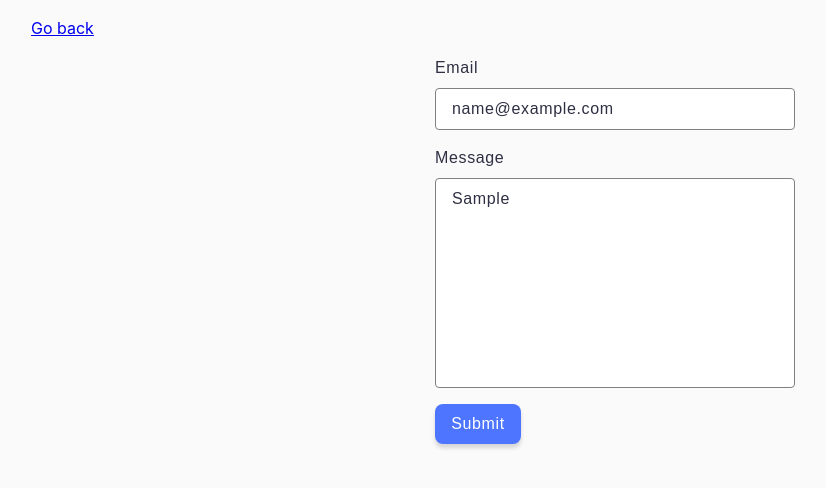
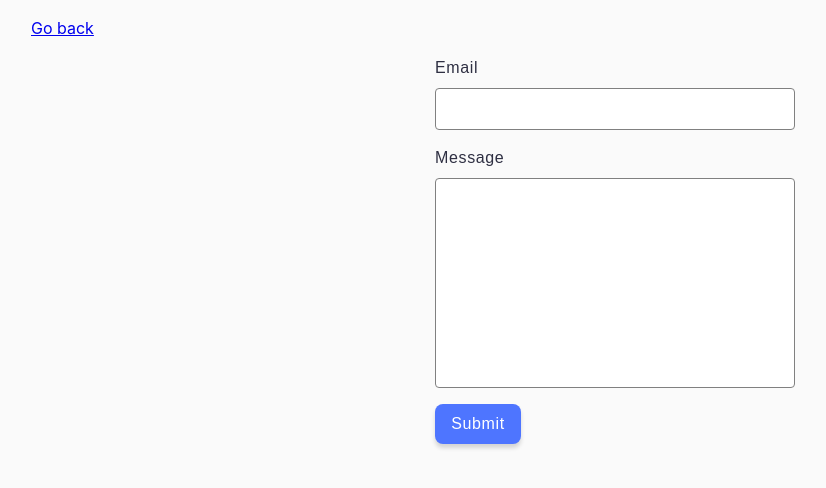
Before and after one commit to Nippondanso/goit-js-hw-09, a website built with Vite: page src/2-form.html in a window 1280 px wide. Both pictures are taken after typing "name@example.com", "Sample" into the empty fields and a click on the button "Submit". Shown: the whole page, without its empty margins (25-851 px from the left). Built offline with nearby package versions, Linux system fonts and the light colour scheme.

Commit message:
- fixed page itile - fixed form message validation field - deleted unnecessary logs

```diff
--- a/src/js/2-form.js
+++ b/src/js/2-form.js
@@ -14,7 +14,7 @@ loginForm.addEventListener('submit', e => {
     const loginInput = e.target.elements['email'];
     const messageInput = e.target.elements['message'];
 
-    if (loginInput.value.trim().length === 0 || passwordInput.value.trim().length === 0) {
+    if (loginInput.value.trim().length === 0 || messageInput.value.trim().length === 0) {
         alert('Fill please all fields');
         return;
     }
@@ -29,10 +29,7 @@ loginForm.addEventListener('submit', e => {
 });
 
 loginForm.addEventListener('input', e => {
-
     formData[e.target.name] = e.target.value.trim();
-    console.log(formData);
-
 
     localStorage.setItem('feedback-form-state', JSON.stringify(formData));
 })
```
Also changed, not shown: src/index.html (+1 -1 lines).
